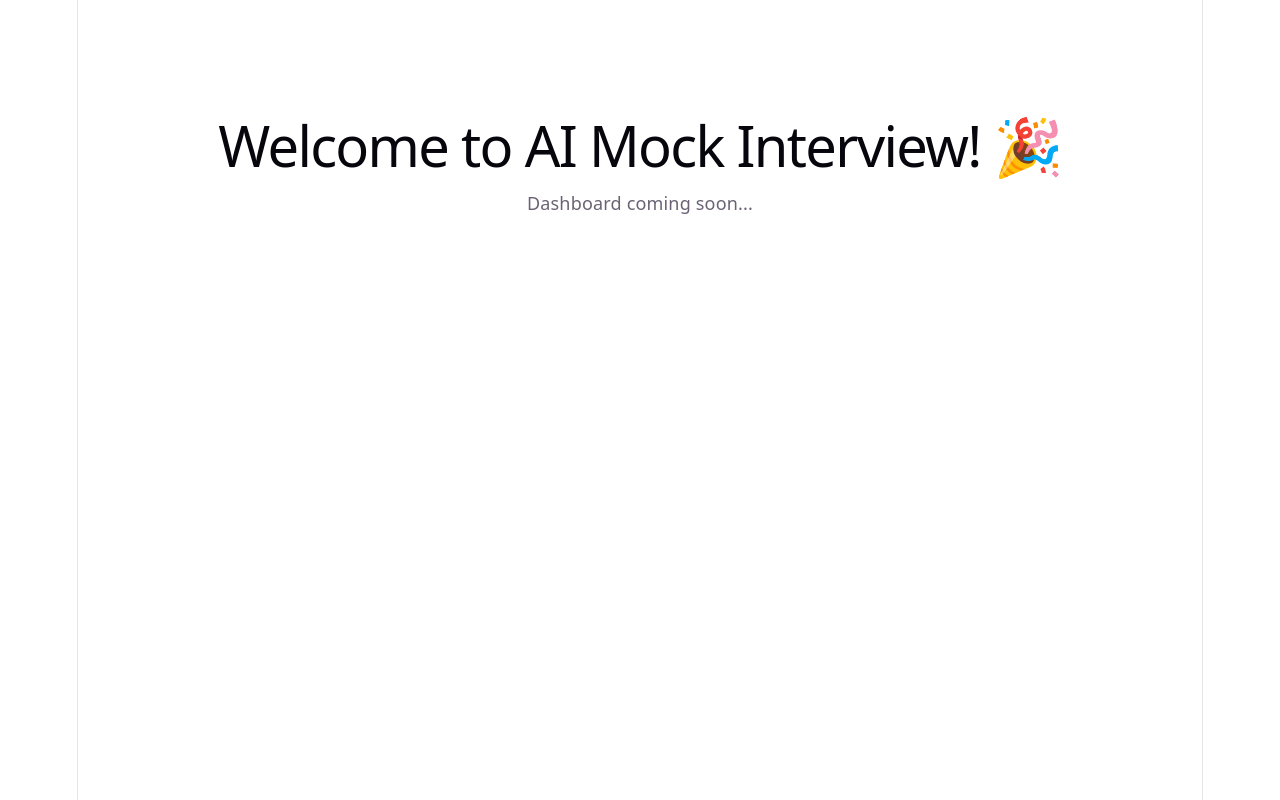
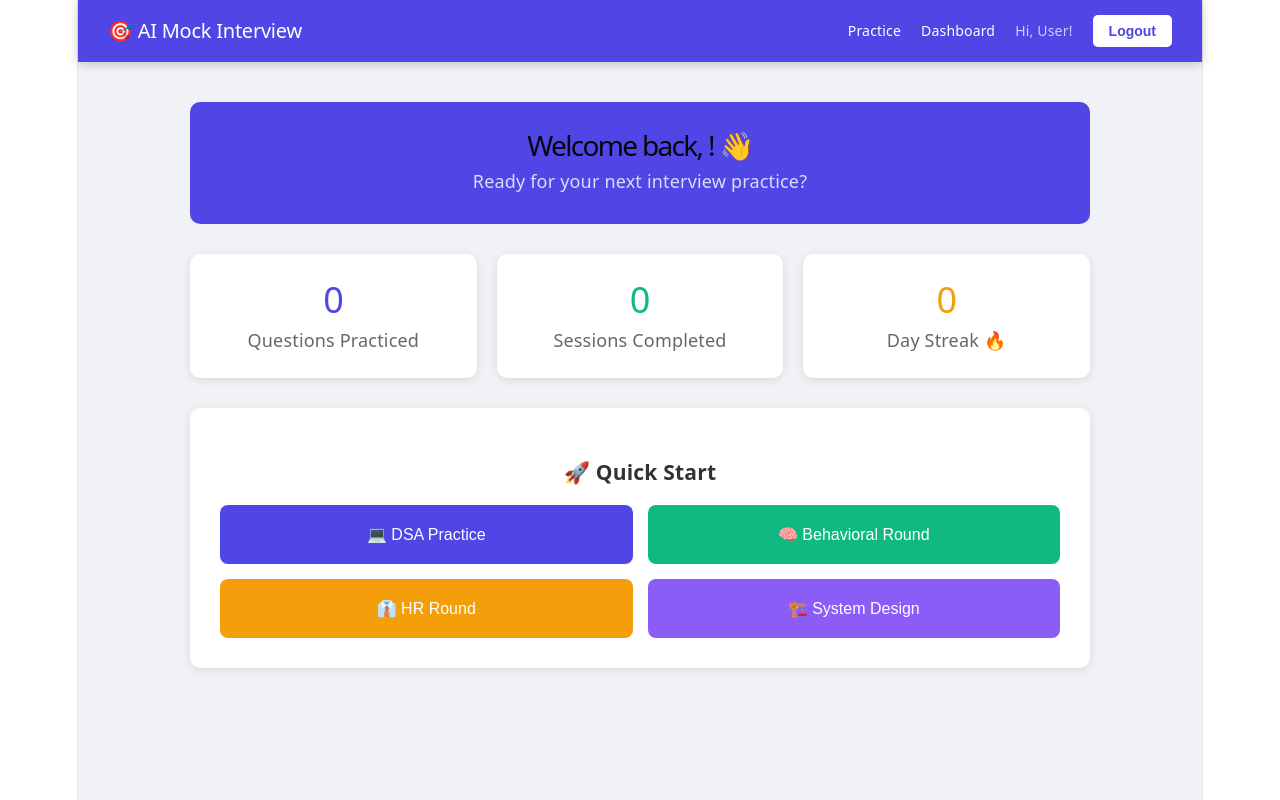
Before and after one commit to Aaradhyavijay/ai-mock-interview, a React (Vite) app in the folder client/: page /dashboard in a window 1280 px wide. Built offline with nearby package versions, Linux system fonts and the light colour scheme.

Commit message:
Day 5: Navbar + Dashboard complete

```diff
--- /dev/null
+++ b/client/src/components/Navbar.jsx
@@ -0,0 +1,65 @@
+import { useNavigate } from 'react-router-dom'
+
+function Navbar() {
+  const navigate = useNavigate()
+  const user = JSON.parse(localStorage.getItem('user') || '{}')
+
+  const handleLogout = () => {
+    localStorage.removeItem('token')
+    localStorage.removeItem('user')
+    navigate('/login')
+  }
+
+  return (
+    <nav style={{
+      backgroundColor: '#4f46e5',
+      padding: '15px 30px',
+      display: 'flex',
+      justifyContent: 'space-between',
+      alignItems: 'center',
+      boxShadow: '0 2px 10px rgba(0,0,0,0.2)'
+    }}>
+      <h2
+        onClick={() => navigate('/dashboard')}
+        style={{ color: 'white', margin: 0, cursor: 'pointer', fontSize: '20px' }}
+      >
+        🎯 AI Mock Interview
+      </h2>
+
+      <div style={{ display: 'flex', alignItems: 'center', gap: '20px' }}>
+        <span
+          onClick={() => navigate('/interview')}
+          style={{ color: 'white', cursor: 'pointer', fontSize: '14px' }}
+        >
+          Practice
+        </span>
+        <span
+          onClick={() => navigate('/dashboard')}
+          style={{ color: 'white', cursor: 'pointer', fontSize: '14px' }}
+        >
+          Dashboard
+        </span>
+        <span style={{ color: '#c7d2fe', fontSize: '14px' }}>
+          Hi, {user.name || 'User'}!
+        </span>
+        <button
+          onClick={handleLogout}
+          style={{
+            backgroundColor: 'white',
+            color: '#4f46e5',
+            border: 'none',
+            padding: '8px 16px',
+            borderRadius: '5px',
+            cursor: 'pointer',
+            fontSize: '14px',
+            fontWeight: 'bold'
+          }}
+        >
+          Logout
+        </button>
+      </div>
+    </nav>
+  )
+}
+
+export default Navbar
--- a/client/src/pages/Dashboard.jsx
+++ b/client/src/pages/Dashboard.jsx
@@ -1,8 +1,67 @@
+import { useNavigate } from 'react-router-dom'
+import Navbar from '../components/Navbar'
+
 function Dashboard() {
+  const navigate = useNavigate()
+  const user = JSON.parse(localStorage.getItem('user') || '{}')
+
   return (
-    <div style={{ textAlign: 'center', marginTop: '100px' }}>
-      <h1>Welcome to AI Mock Interview! 🎉</h1>
-      <p>Dashboard coming soon...</p>
+    <div style={{ minHeight: '100vh', backgroundColor: '#f0f2f5' }}>
+      <Navbar />
+      <div style={{ padding: '40px 20px' }}>
+        <div style={{ maxWidth: '900px', margin: '0 auto' }}>
+
+          {/* Welcome Card */}
+          <div style={{ backgroundColor: '#4f46e5', padding: '30px', borderRadius: '10px', color: 'white', marginBottom: '30px' }}>
+            <h1 style={{ margin: 0, fontSize: '28px' }}>Welcome back, {user.name}! 👋</h1>
+            <p style={{ margin: '10px 0 0', opacity: 0.8 }}>Ready for your next interview practice?</p>
+          </div>
+
+          {/* Stats Cards */}
+          <div style={{ display: 'grid', gridTemplateColumns: 'repeat(3, 1fr)', gap: '20px', marginBottom: '30px' }}>
+            <div style={{ backgroundColor: 'white', padding: '25px', borderRadius: '10px', boxShadow: '0 2px 10px rgba(0,0,0,0.1)', textAlign: 'center' }}>
+              <h2 style={{ color: '#4f46e5', fontSize: '36px', margin: 0 }}>0</h2>
+              <p style={{ color: '#666', margin: '5px 0 0' }}>Questions Practiced</p>
+            </div>
+            <div style={{ backgroundColor: 'white', padding: '25px', borderRadius: '10px', boxShadow: '0 2px 10px rgba(0,0,0,0.1)', textAlign: 'center' }}>
+              <h2 style={{ color: '#10b981', fontSize: '36px', margin: 0 }}>0</h2>
+              <p style={{ color: '#666', margin: '5px 0 0' }}>Sessions Completed</p>
+            </div>
+            <div style={{ backgroundColor: 'white', padding: '25px', borderRadius: '10px', boxShadow: '0 2px 10px rgba(0,0,0,0.1)', textAlign: 'center' }}>
+              <h2 style={{ color: '#f59e0b', fontSize: '36px', margin: 0 }}>0</h2>
+              <p style={{ color: '#666', margin: '5px 0 0' }}>Day Streak 🔥</p>
+            </div>
+          </div>
+
+          {/* Quick Start */}
+          <div style={{ backgroundColor: 'white', padding: '30px', borderRadius: '10px', boxShadow: '0 2px 10px rgba(0,0,0,0.1)', marginBottom: '20px' }}>
+            <h3 style={{ color: '#333', marginBottom: '20px' }}>🚀 Quick Start</h3>
+            <div style={{ display: 'grid', gridTemplateColumns: 'repeat(2, 1fr)', gap: '15px' }}>
+              <button
+                onClick={() => navigate('/interview')}
+                style={{ padding: '20px', backgroundColor: '#4f46e5', color: 'white', border: 'none', borderRadius: '8px', fontSize: '16px', cursor: 'pointer' }}>
+                💻 DSA Practice
+              </button>
+              <button
+                onClick={() => navigate('/interview')}
+                style={{ padding: '20px', backgroundColor: '#10b981', color: 'white', border: 'none', borderRadius: '8px', fontSize: '16px', cursor: 'pointer' }}>
+                🧠 Behavioral Round
+              </button>
+              <button
+                onClick={() => navigate('/interview')}
+                style={{ padding: '20px', backgroundColor: '#f59e0b', color: 'white', border: 'none', borderRadius: '8px', fontSize: '16px', cursor: 'pointer' }}>
+                👔 HR Round
+              </button>
+              <button
+                onClick={() => navigate('/interview')}
+                style={{ padding: '20px', backgroundColor: '#8b5cf6', color: 'white', border: 'none', borderRadius: '8px', fontSize: '16px', cursor: 'pointer' }}>
+                🏗️ System Design
+              </button>
+            </div>
+          </div>
+
+        </div>
+      </div>
     </div>
   )
 }
```
Also changed, not shown: client/src/pages/Interview.jsx (+54 -37 lines).
